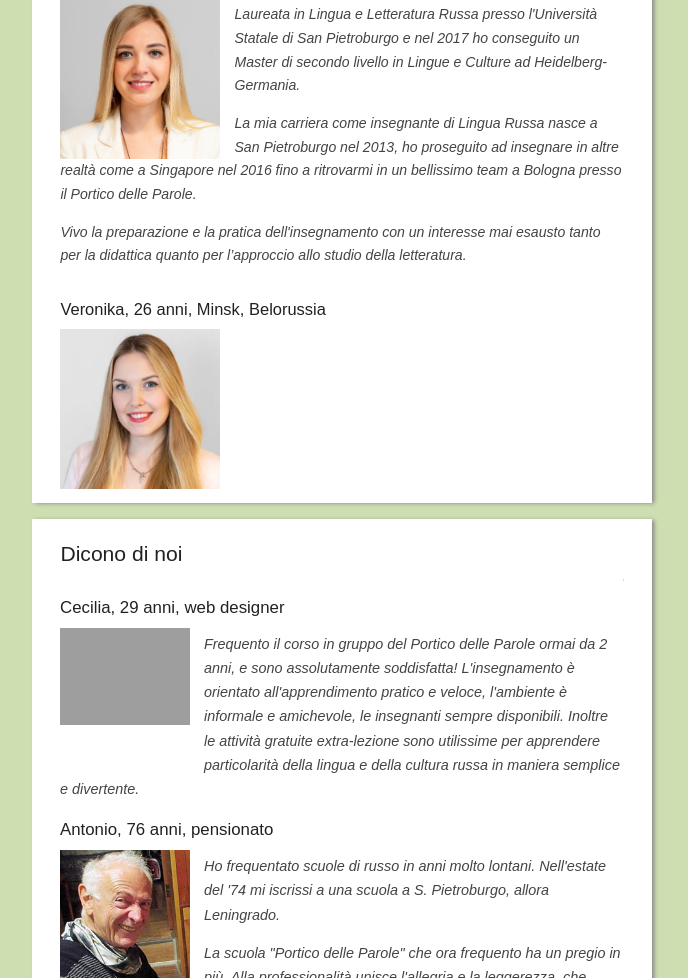
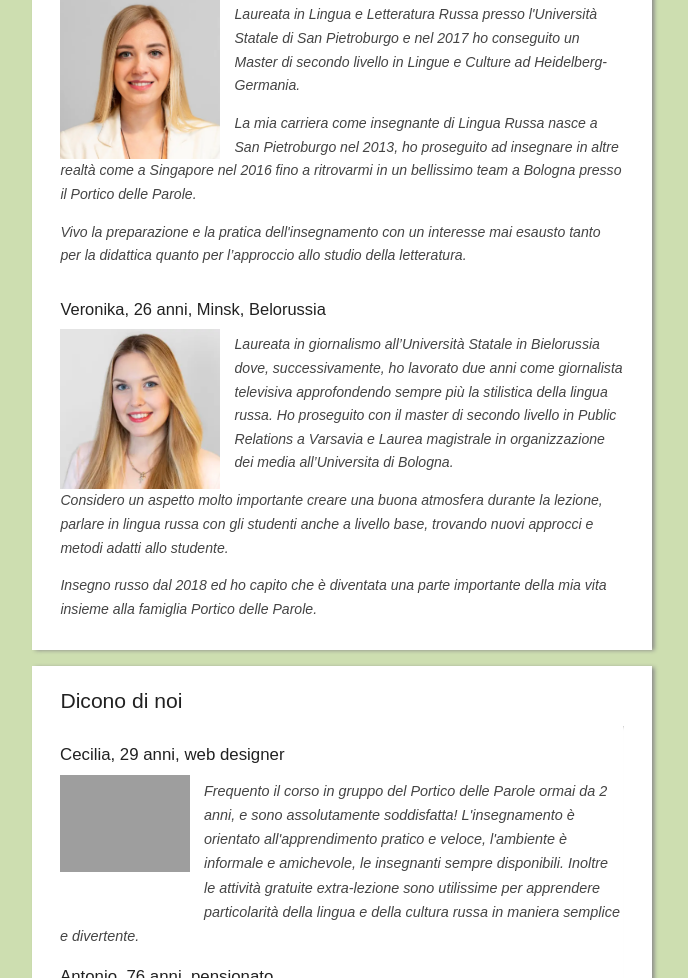
Before and after one commit to DmitryMyadzelets/porticodelleparole, a PHP site: page / in a window 1280 px wide. Shown: the part 4569-5547 px from the top of the page, without its empty margins (298-986 px from the left). Run offline with PHP 8.4, Linux system fonts and the light colour scheme; data that the repository does not hold is empty; some web fonts are replaced.

Commit message:
Add description for a teacher

```diff
--- a/index.php
+++ b/index.php
@@ -351,6 +351,11 @@
         </div>
 
         <div itemprop="description">
+          <p>Laureata in giornalismo all’Università Statale in Bielorussia dove, successivamente,
+  ho lavorato due anni come giornalista televisiva approfondendo sempre più la stilistica della lingua russa.
+  Ho proseguito con il master di secondo livello in Public Relations a Varsavia e Laurea magistrale in organizzazione dei media all’Universita di Bologna.</p>
+          <p>Considero un aspetto molto importante creare una buona atmosfera durante la lezione, parlare in lingua russa con gli studenti anche a livello base, trovando nuovi approcci e metodi adatti allo studente.</p>
+          <p>Insegno russo dal 2018 ed ho capito che è diventata una parte importante della mia vita insieme alla famiglia Portico delle Parole.</p>
         </div>
     </div>
 </div>
```
